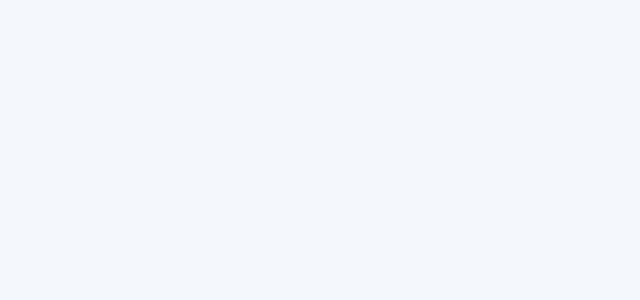
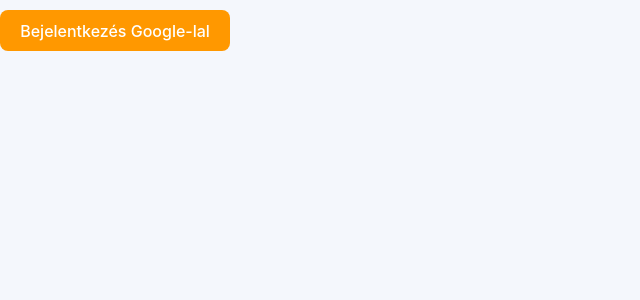
Before and after one commit to Tomk99/jw-kisokos-web, a React (Vite) app: page /login in a window 1280 px wide. Before the commit this address had no page. Shown: the top 300 px of the page, without its empty margins (0-640 px from the left). Built offline with nearby package versions, Linux system fonts and the light colour scheme.

Commit message:
Added Login page to Routes

```diff
--- a/src/App.jsx
+++ b/src/App.jsx
@@ -4,12 +4,14 @@
 import CreateCard from "./pages/CreateCard";
 import MainPage from "./pages/MainPage";
 import './App.css';
+import Login from "./pages/Login";
 
 const App = () => {
   return (
     <Router>
       <div className="App-div">
         <Routes>
+          <Route path="/login" element={<Login/>}></Route>
           <Route path="/main" element={<MainPage />} />
           <Route path="/cards" element={<CardList />} />
           <Route path="/cards/create" element={<CreateCard />} />
```
